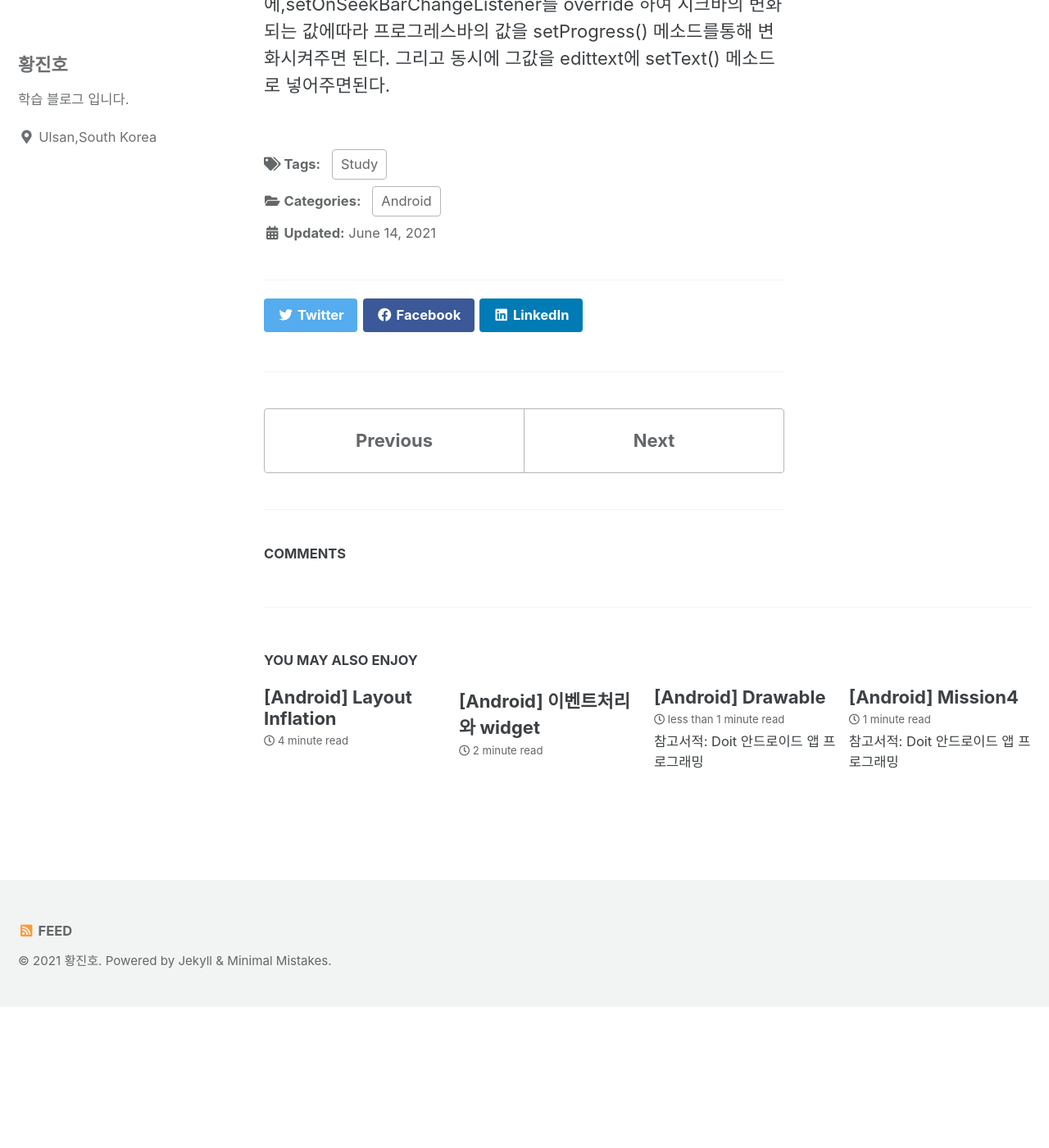
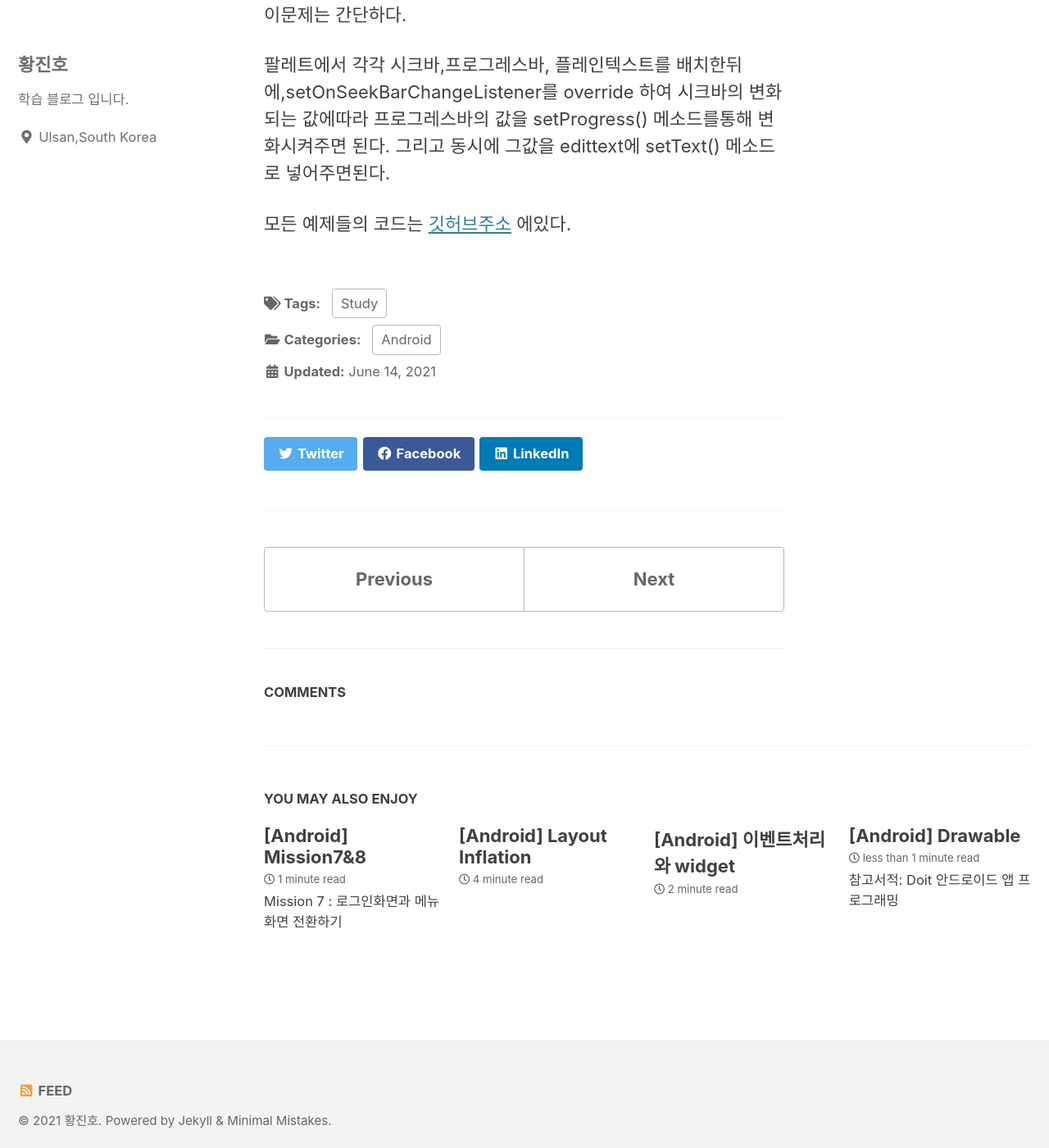
Before and after one commit to jowunnal/jowunnal.github.io, a Jekyll site: the page built from _posts/2021-06-14-Mission5&6.md, in a window 1280 px wide and 1400 px high, scrolled down 1155 px. Shown: the whole window at 82% size. Built offline with Jekyll 4.4.1, drawn with Linux system fonts in a browser that asks for light colours; cached includes are drawn as plain includes; comment, search, counter and statistics services are not loaded; before the commit the page ends 2383 px from its top, so only the background shows below that; part of the change alters nothing that is shown; some of the changed text lies outside the part shown.

Commit message:
4장 미션7&8

```diff
--- a/_posts/2021-06-14-Mission5&6.md
+++ b/_posts/2021-06-14-Mission5&6.md
@@ -4,6 +4,12 @@ categories:
 - Android
 tags:
 - Study
+---
+
+---
+
+참고서적: Doit 안드로이드 앱 프로그래밍
+
 ---
 
 Mission5 두 종류의 버튼모양 만들기
@@ -28,3 +34,5 @@ Mission6 시크바와 프로그래스바 보여주기
 이문제는 간단하다.
 
 팔레트에서 각각 시크바,프로그레스바, 플레인텍스트를 배치한뒤에,setOnSeekBarChangeListener를 override 하여 시크바의 변화되는 값에따라 프로그레스바의 값을 setProgress() 메소드를통해 변화시켜주면 된다.  그리고 동시에 그값을 edittext에 setText() 메소드로 넣어주면된다.
+
+모든 예제들의 코드는 [깃허브주소](https://github.com/jowunnal/studyAndroid/tree/master/Chap.01 "github link") 에있다.
--- /dev/null
+++ b/_posts/2021-06-23-Mission7&8.md
@@ -0,0 +1,55 @@
+---
+title: "[Android] Mission7&8"
+categories:
+- Android
+tags:
+- Study
+---
+
+Mission 7 : 로그인화면과 메뉴화면 전환하기
+---
+
+1. 로그인 화면과 메뉴 화면 각각을 액티비티로 만듭니다.
+2. 로그인 화면에는 하나의 버튼이 들어가도록 합니다.
+3. 메뉴화면에는 세개의 버튼이 들어가도록 하고 각각 '고객 관리', '매출 관리', '상품 관리' 라는 이름으로 표시합니다.
+4. 로그인 화면의 버튼을 누르면 메뉴 화면으로 이동합니다.
+5. 메뉴화면의 버튼중에서 하나를 누르면 로그인 화면으로 돌아온후 선택된 메뉴의 이름을 토스트 메세지로 보여줍니다.
+
+매우간단한 예제이다.  두개의 액티비티를 구성한뒤에, 메인액티비티에 로그인 버튼이눌릴때 메뉴액티비티로 이동하도록 하고
+
+메뉴액티비티에서 어느버튼이 눌리건 메인액티비티로 돌아오게끔 하면된다.
+
+돌아오면서 메뉴엑티비티에서 putExtra() 를통해 Intent의 ExtraData를 넣어 onActivityResult() 를 Override 하여 각각의 ExtraData에 있는값을 getStringExtra()를통해 받아서 토스트메세지로 띄워주면 된다.
+
+
+Mission 8: 세개 이상의 화면 만들어 전환하기
+---
+
+1. 로그인화면과 메뉴화면 그리고 세개의 서브화면(고객관리화면, 매출관리화면, 상품관리화면) 을 각각 액티비티로 만듭니다.
+2. 로그인 화면에는 두개의 입력상자와 하나의 버튼이 들어가도록 합니다.
+3. 메뉴화면에는 세개의 버튼이 들어가도록 하고 각각 '고객관리', '매출관리', '상품관리' 라는 이름으로 표시합니다.
+4. 로그인 화면의 로그인 버튼을누르면 메뉴화면으로 이동합니다. 만약 사용자 이름이나 비밀번호가 입력되어 있지 않은 상태에서 로그인 버튼을 누르면 토스트로 입력하라는 메세지를 보여주고 대기합니다.
+5. 메뉴화면의 버튼중에서 하나를 누르면 해당 서브화면으로 이동합니다. 메뉴화면에 있는 로그인 버튼을 누르면 로그인 화면으로 이동하고 각 서브 화면에 있는 메뉴 버튼을 누르면 메뉴화면으로 이동합니다.
+
+
+이문제의 그림의설명과 보기설명이 좀 다르다. 그림에서는 각 고객관리,매출관리,상품관리에 버튼이 두개씩있어서 하나는 메뉴로, 하나는 로그인으로 이동하라고 되어있지만, 보기에서는 메뉴로 버튼하나만있고 메인메뉴에서 로그인으로 이동하는 버튼을 두라고되어있다.
+
+아무튼나는 그림을보고 (전자) 문제를 해결했다.
+
+로그인버튼을 눌렀을때, 고려해야할점이 아이디와 비밀번호의 입력상자가 비엇느냐 이다.
+
+따라서 각 입력상자의 텍스트값을 getText()를 통해받아 length()가 0이냐를 조건문으로 두어, 0이면 토스트메세지를띄운뒤 return; 을수행하도록 했다.
+
+그렇지않은경우 메뉴액티비티로 이동한다.
+
+메뉴액티비티에서 각버튼이눌리면 각각에 해당하는 관리메뉴버튼으로 이동하도록 했다.
+
+각 관리메뉴에서 메뉴로 버튼이눌리면, 관리메뉴의 이름을 putExtra()하여 ExtraData를 넣어준뒤 finish()를 하여 메뉴액티비티로 이동하도록 했다.
+
+각 관리메뉴에서 로그인으로 버튼이눌리면,  ExtraData로 정수값을 다른 KEY값으로 넣어준뒤 finish()하여 메뉴엑티비티로 이동하고 메뉴액티비티에서 해당하는 정수값이면, finish()하여 메인액티비티(로그인화면)으로 이동하도록 했다.
+
+메뉴액티비티에서 메인액티비티로 이동하는 버튼이 없으므로, 메인액티비티에서는 따로 onActivityResult()를 override할 필요없다.
+
+메뉴액티비티에는 onActivityResult()를 override 하여 토스트메세지를 띄워주는것과 메인액티비티로 이동할것인지의 여부를 조건문으로 두어 처리했다.
+
+모든 예제들의 코드는 [깃허브주소](https://github.com/jowunnal/studyAndroid/tree/master/Chap.01 "github link") 에있다.
```
